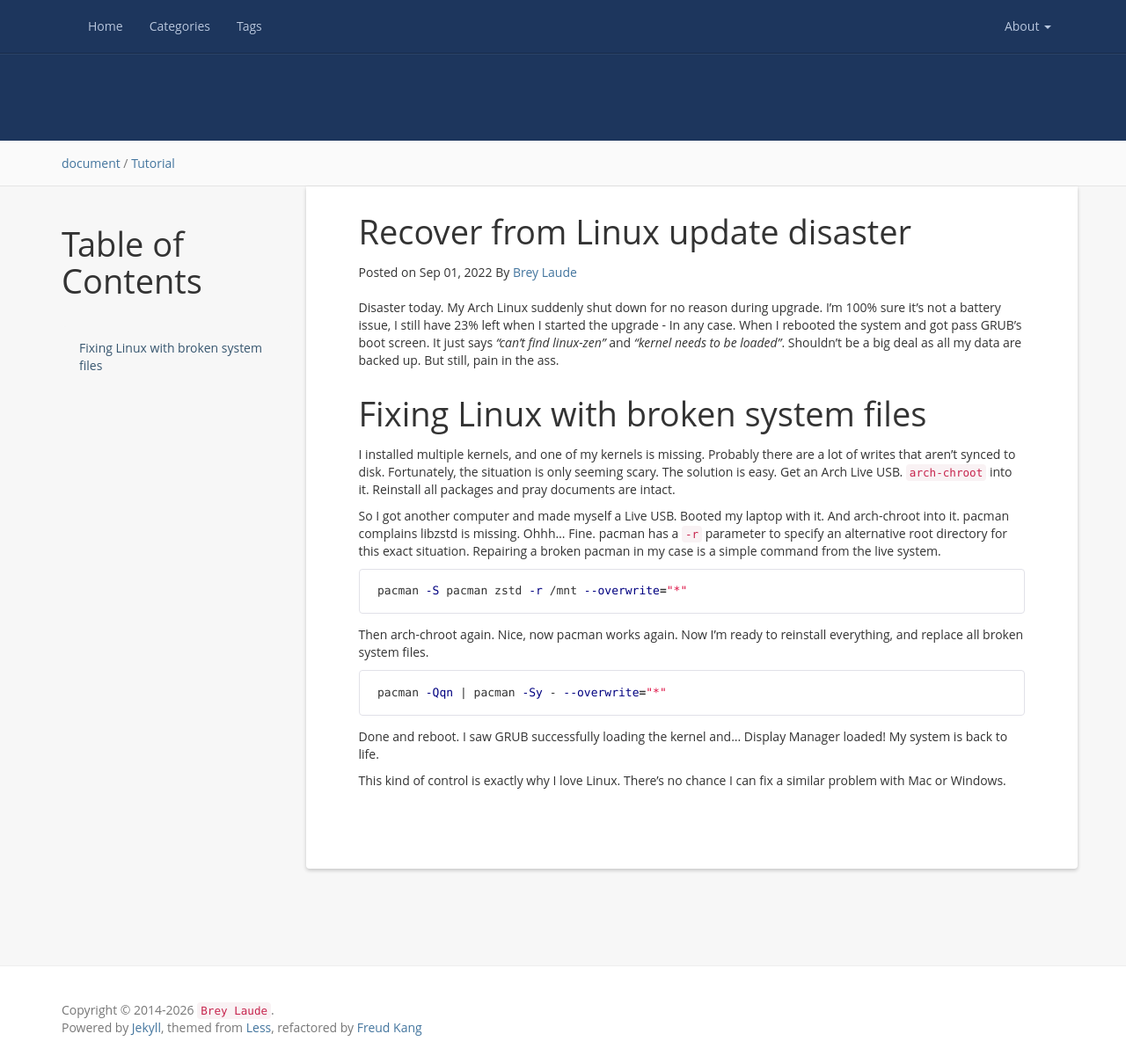
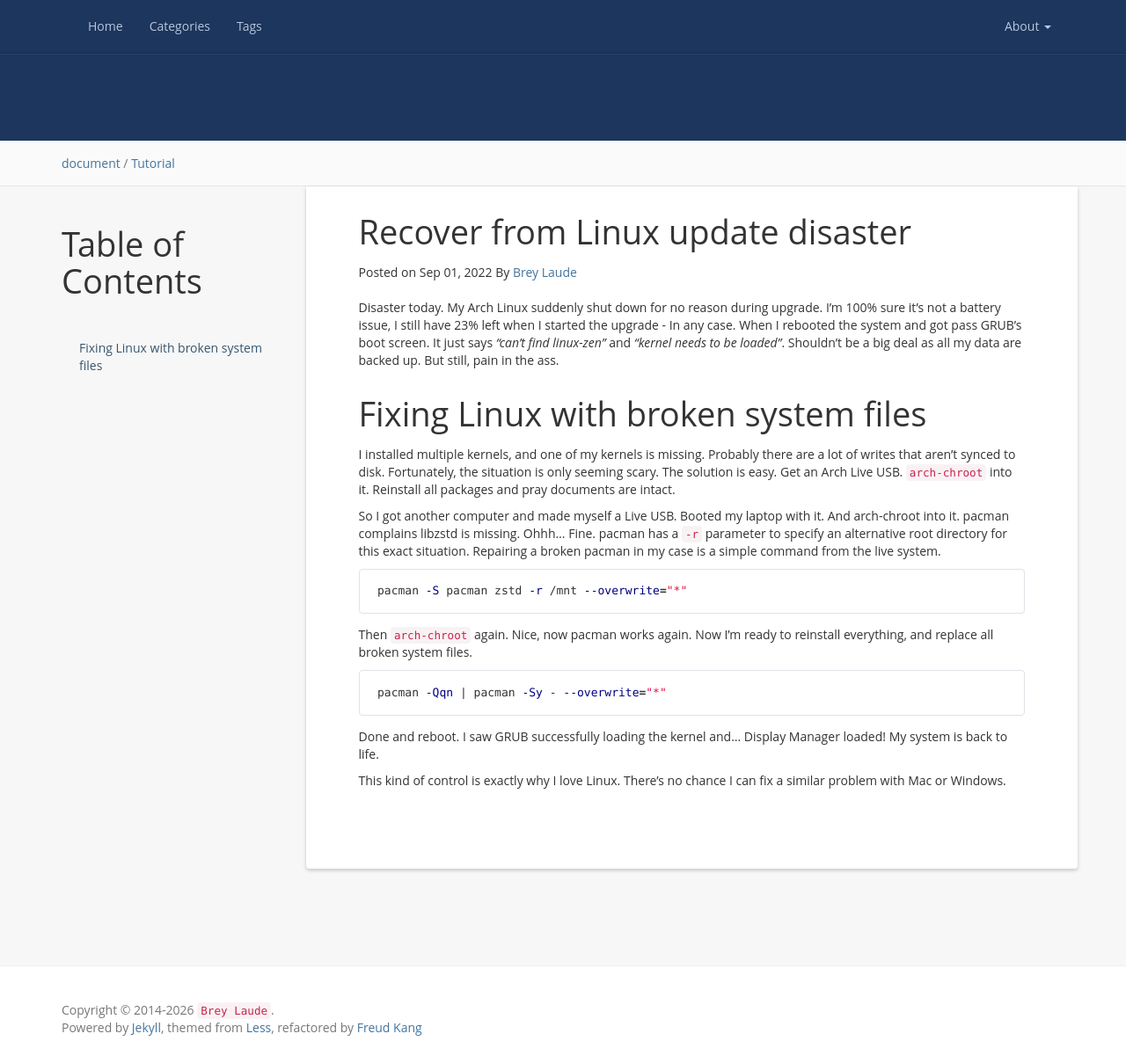
Before and after one commit to bllaude/bllaude.github.io, a Jekyll site: the page built from _posts/2022-09-02-recover-from-linux-update-disaster.md, in a window 1280 px wide and 1209 px high. Shown: the whole window at 88% size. Built offline with Jekyll 4.4.1, drawn with Linux system fonts in a browser that asks for light colours; a script that is not in the unit is left out; comment, search, counter and statistics services are not loaded.

Commit message:
Initial commit

````diff
--- a/_posts/2022-09-02-recover-from-linux-update-disaster.md
+++ b/_posts/2022-09-02-recover-from-linux-update-disaster.md
@@ -22,7 +22,7 @@ So I got another computer and made myself a Live USB. Booted my laptop with it.
 pacman -S pacman zstd -r /mnt --overwrite="*"
 ```
 
-Then arch-chroot again. Nice, now pacman works again. Now I’m ready to reinstall everything, and replace all broken system files.
+Then `arch-chroot` again. Nice, now pacman works again. Now I’m ready to reinstall everything, and replace all broken system files.
 
 ```bash
 pacman -Qqn | pacman -Sy - --overwrite="*"
````
